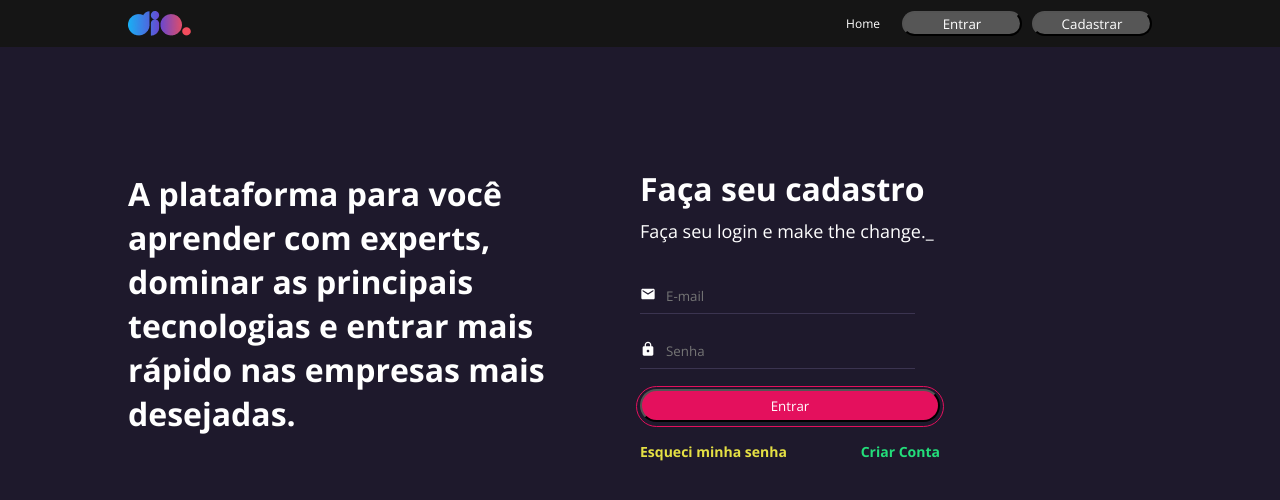
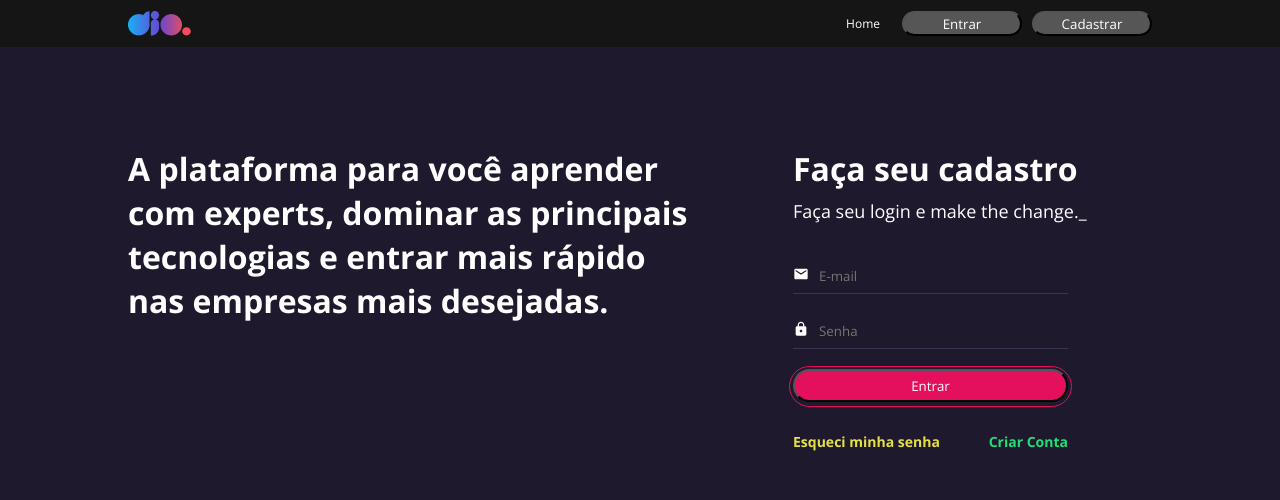
Before and after one commit to Lucas-RM/clone-dio, a React (Create React App) app: page /login in a window 1280 px wide. Shown: the top 500 px of the page. Built offline with nearby package versions, Linux system fonts and the light colour scheme.

Commit message:
Adicionando link para a página de SignUp e modificando a estilização dentro da página de Login

```diff
--- a/src/pages/login/index.jsx
+++ b/src/pages/login/index.jsx
@@ -10,7 +10,7 @@ import { Input } from '../../components/Input';
 
 import { api } from '../../services/api';
 
-import { Container, Wrapper, Column, Row, Title, TitleLogin, SubTitleLogin, EsqueciText, CriarText } from './styles';
+import { Container, Wrapper, Column, Row, Title, TitleLogin, SubTitleLogin, EsqueciText, CriarLink } from './styles';
 
 const schema = yup.object({
     email: yup.string().email("Esse e-mail não é válido").required("Campo obrigatório"),
@@ -45,6 +45,11 @@ const Login = () => {
 			alert("Houve um erro, tente novamente.");
 		}
 	};
+
+    const handleSignUpClick = (event) => {
+        event.preventDefault();
+        navigate('/signup');
+    };
 
     return (<>
         <Header />
@@ -82,7 +87,7 @@ const Login = () => {
                     </form>
                     <Row>
                         <EsqueciText>Esqueci minha senha</EsqueciText>
-                        <CriarText>Criar Conta</CriarText>
+                        <CriarLink hrefLang="/signup" onClick={ handleSignUpClick }>Criar Conta</CriarLink>
                     </Row>
                 </Wrapper>
             </Column>
--- a/src/pages/login/styles.js
+++ b/src/pages/login/styles.js
@@ -5,18 +5,22 @@ export const Container = styled.main`
     width: 100%;
     max-width: 80%;
     margin: 0 auto;
-    margin-top: 120px;
+    margin-top: 100px;
 
     display: flex;
     flex-direction: row;
     justify-content: space-between;
-    align-items: center;
+    align-items: flex-start;
 
 `
 
 export const Wrapper = styled.div`
 
-    max-width: 300px;
+    max-width: 370px;
+
+    form button {
+        max-width: 275px;
+    }
 
 `
 
@@ -32,7 +36,8 @@ export const Row = styled.div`
     flex-direction: row;
     justify-content: space-between;
     align-items: center;
-    margin-top: 20px;
+    margin-top: 30px;
+    max-width: 275px;
 
 `
 
@@ -42,7 +47,9 @@ export const Title = styled.h2`
     font-style: normal;
     font-weight: 700;
     font-size: 32px;
+    min-width: 565px;
     max-width: 90%;
+    margin-right: 100px;
     margin-bottom: 20px;
     line-height: 44px;
     color: #FFFFFF;
@@ -82,7 +89,7 @@ export const EsqueciText = styled.p`
 
 `
 
-export const CriarText = styled.p`
+export const CriarLink = styled.a`
 
     font-family: 'Open Sans';
     font-style: normal;
@@ -90,5 +97,12 @@ export const CriarText = styled.p`
     font-size: 14px;
     line-height: 19px;
     color: #23DD7A;
+    text-decoration: none;
+
+    &:hover {
+        opacity: 0.7;
+        cursor: pointer;
+        text-decoration: underline;
+    }
 
 `
```
